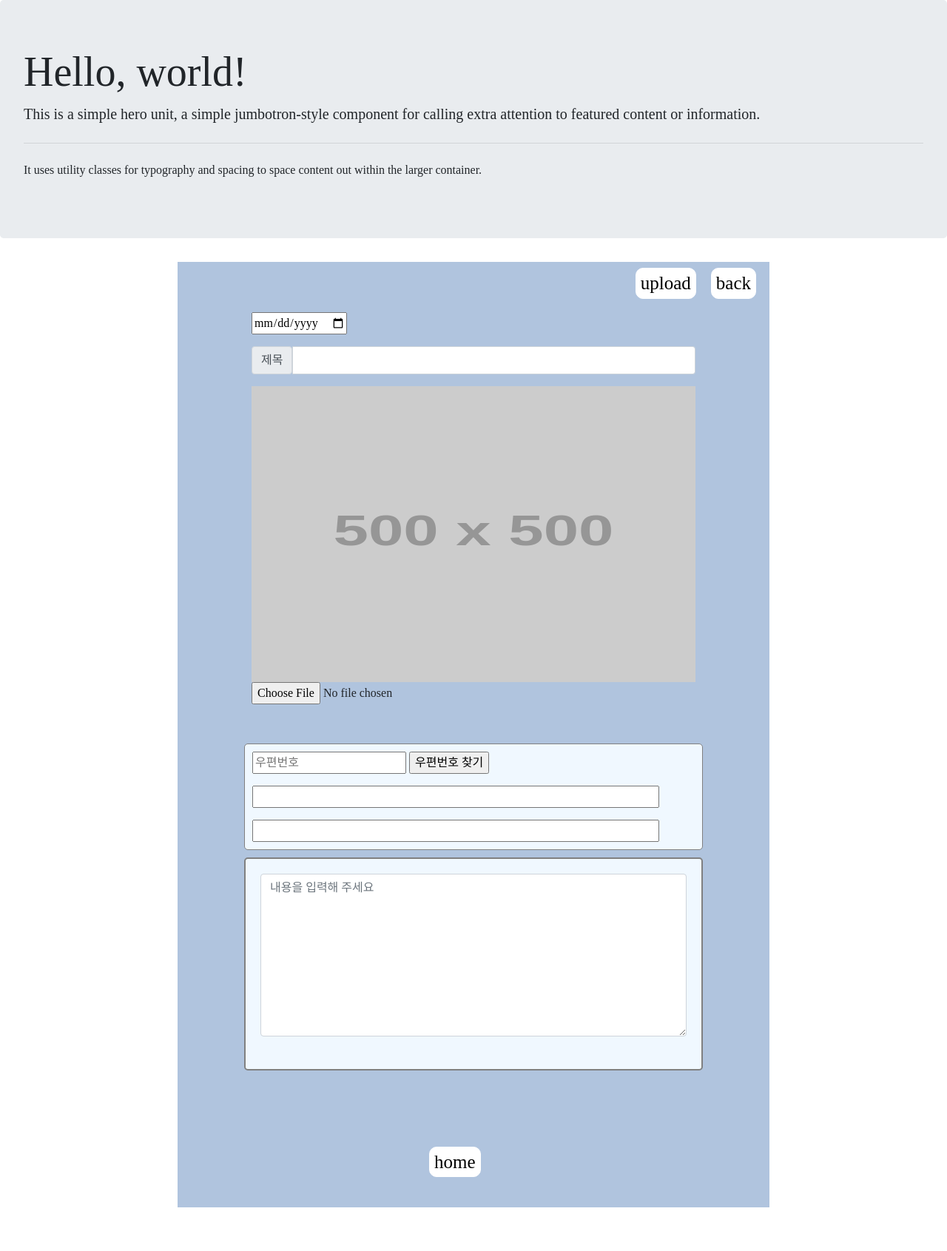
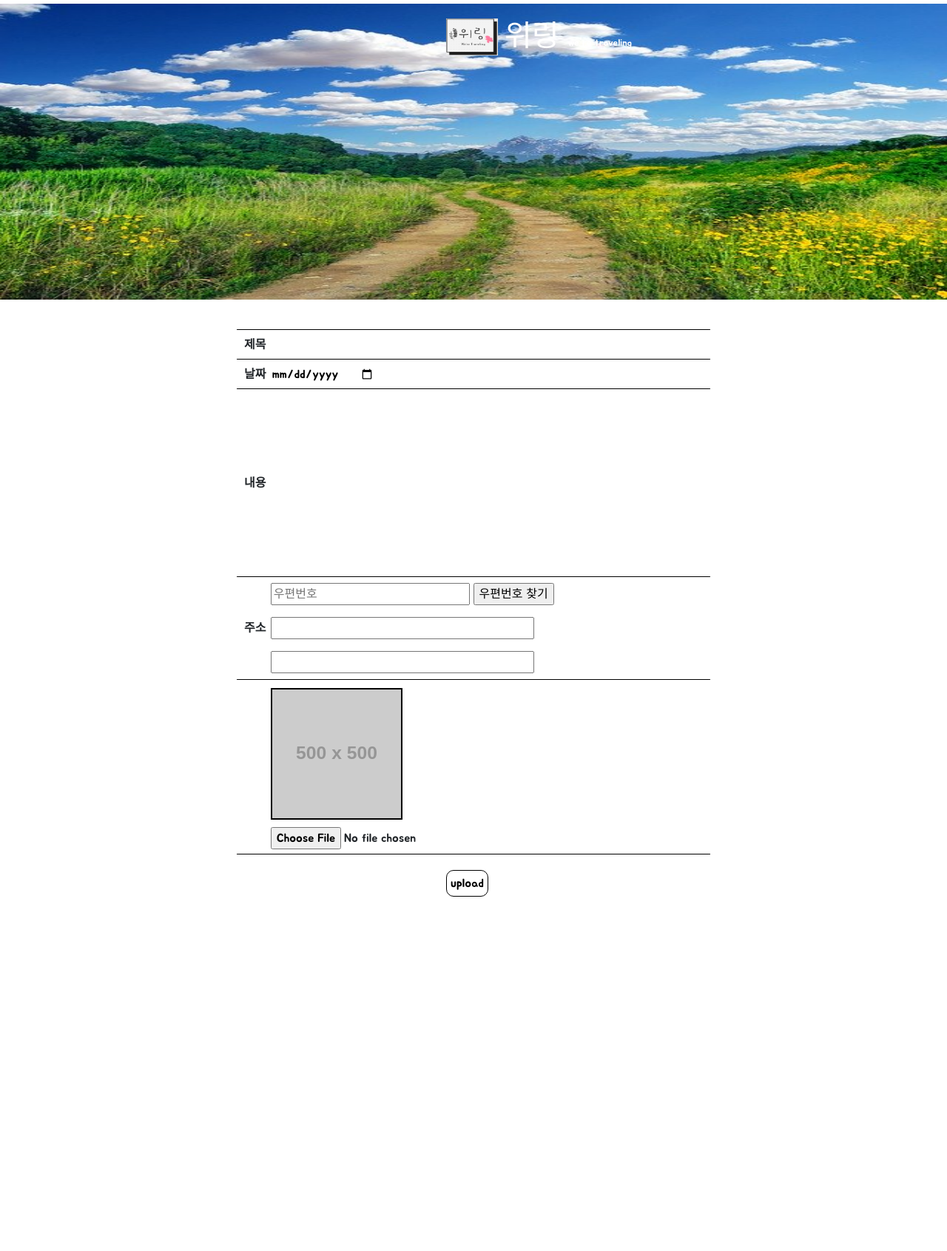
Before and after one commit to jtheeeeee/we_are_traveling, a Flask app: page /insert in a window 1280 px wide. Shown: the whole page at 74% size. After the commit the page ends 1212 px from the top, so only its background shows below. Run offline with Flask 2, Linux system fonts and the light colour scheme; grey boxes labelled with a size stand in for pictures from a placeholder-image service; some libraries are stand-ins or nearby versions.

Commit message:
insert_form, update CSS 변경
insert_form 화면 구성 CSS 수정
update 화면 구성 CSS 수정

```diff
--- a/templates/insert_form.html
+++ b/templates/insert_form.html
@@ -6,8 +6,8 @@
     <title>위링 | 방구석 여행기</title>
     <link rel="preconnect" href="https://fonts.googleapis.com">
     <link rel="preconnect" href="https://fonts.gstatic.com" crossorigin>
-    <link href="https://fonts.googleapis.com/css2?family=Nanum+Myeongjo&family=Noto+Serif+KR:wght@300&display=swap"
-          rel="stylesheet">
+    <link href="https://fonts.googleapis.com/css2?family=Jua&display=swap" rel="stylesheet">
+
     <meta property="og:title" content="위링 여행정보"/>
     <meta property="og:description" content="여행정보 공유기능"/>
     <meta property="og:image" content="{{ url_for('static', filename='logo_white.png') }}"/>
@@ -34,155 +34,91 @@
 
 
     <style>
-        * {
-            font-family: 'Nanum Myeongjo', serif;
-            font-family: 'Noto Serif KR', serif;
-        }
-
-        .wrap {
-            width: 800px;
-            margin: auto;
-            background-color: lightsteelblue;
-            padding: 0px 10px 10px;
-        }
-
-        .button-top {
-            display: flex;
-            justify-content: flex-end;
-        }
-
-        .content-wrap {
-            width: 500px;
-            margin: auto;
-            margin-top: 10px;
-            /*background-color: lightpink;*/
-        }
-
-
-        .button {
-            margin: 8px;
-            background-color: white;
-            border: 2px solid gray;
-            border-radius: 5px;
-            font-size: 25px;
-            border: 1px solid white;
-            border-radius: 10px;
-        }
-
-        .form-floating {
-            padding: 20px;
-            border: 2px solid gray;
-            border-radius: 5px;
-            background-color: aliceblue;
-            margin: 10px auto 0px auto;
-            position: center;
-            width: 800px;
-        }
-
-
-        .input-group mb-3 {
-            background-color: aliceblue;
-        }
-
-        .row {
-            padding: 3px 5px 3px;
-            margin-top: 0px;
-        }
-
-        .col {
-            padding: 10px 10px 10px 10px;
-            border: 1px solid gray;
-            border-radius: 5px;
-            margin: 50px 0px 0px 0px;
-            background-color: aliceblue;
-        }
-
-        .content-wrap {
-            width: 600px;
-            margin: auto;
-            margin-top: 10px;
-            height: 1200px
-            /*background-color: lightpink;*/
-        }
-
-        .address {
-            width: 550px;
-        }
-
-        .home-button {
-            background-color: white;
-            margin: 100px 100px 100px 240px;
-            font-size: 25px;
-            border: 1px solid white;
-            border-radius: 10px;
-        }
-
-        .input-text {
-            height: 300px;
-        }
-
+        * {font-family: 'Jua', sans-serif;}
+        body { display: flex; align-content: center; justify-content: center; }
+        #body_all { width: 100%; overflow: hidden; }
+        #header {position: absolute;width: 100%;padding: 50px 0;background-color: transparent;z-index: 4;}
+        #header h1 {position: absolute;left: 60%;top: 50%;transform: translate(-50%, -50%);text-align: center;color: white;}
+        #header img {position: absolute;right: 85%;top: 50%;transform: translate(-50%, -50%);width: 70px;height: 50px;}
+        .subtitle {font-size: small;}
+        #main {width: 100%;height: 100%;display: flex;justify-content: center;align-items: center;flex-wrap: wrap;margin-bottom: 20px;}
+        #visual {position: relative;width: 100%;height: 400px;text-align: center;overflow: hidden;}
+        #visual img {width: 100%;height: 100%;}
+        .table_list{width: 50%;height: 400px;border : 0;margin-top: 30px;}
+         input:focus {outline: none;}
+         textarea:focus {outline: none;}
+        .table_border {border-bottom: 1px solid black;border-top: 1px solid black;}
+        .table_filter{width: 7%; padding-left: 10px;}
+        .table_title {width: 100%;border: 0 solid black;}
+        .table_date_input{width: 140px; border: 0 solid black;}
+        .table_textarea{width:100%;  resize: none; border: none;}
+        .table_postcode_input{margin-top: 7px;}
+        .table_address_input { width: 60%; }
+        .table_detailAddress_input{ margin-bottom: 7px; width: 60%;}
+        .table_file{border:2px solid black;  width: 30%; height:100%; margin-top: 10px; margin-bottom: 10px; }
+        .table_file_img{width: 100%; height:100%;  }
+        .table_file_input{display: block; margin-bottom: 5px;}
+        .upload-button { background-color: white; margin: 20px 0px 20px 0px; padding: 5px; font-size: 20vm; border: 1px solid black; border-radius: 10px; position:relative; right: -40%; top: 50%; }
     </style>
-
-
 </head>
 <body>
-<div class="jumbotron">
-    <div>
-        <h1 class="display-4">Hello, world!</h1>
-        <p class="lead">This is a simple hero unit, a simple jumbotron-style component for calling extra attention to
-            featured content or information.</p>
-        <hr class="my-4">
-        <p>It uses utility classes for typography and spacing to space content out within the larger container.</p>
+<div id="body_all">
+    <header id="header">
+        <!--제목과 메뉴-->
+        <a href="/"><h1><img src="{{ url_for('static', filename='img/logo.png') }}" alt="icon">위링 <span class="subtitle">we're traveling</span>
+        </h1></a>
+    </header>
+    <main id="main">
+        <!--메인비주얼-->
+        <section id="visual">
+            <img src="{{ url_for('static', filename='img/main.jpg') }}">
+        </section>
+        </p>
+        <table class="table_list">
+            <tr class="table_border" style="height: 40px;">
+                <th class="table_filter"  >제목</th>
+                <td><input class="table_title" id='title' type="text" size=50/></td>
+            </tr>
+            <tr class="table_border " style="height: 40px;" >
+                <th class="table_filter" >날짜</th>
+                <td><input class="table_date_input" type="date" id="date"></td>
+            </tr>
+            <tr class="table_border">
+                <th class="table_filter" > 내용</th>
+                <td>
+                    <textarea class="table_textarea" cols="120" rows="10" id="content"></textarea>
+                </td>
+            </tr>
+            <tr class="table_border">
+                <th class="table_filter" > 주소</th>
+                <td>
+                    <p><input class="table_postcode_input"  type="text" id="postcode" placeholder="우편번호">
+                        <input type="button" onclick="postcode()" value="우편번호 찾기"><br></p>
+                    <p><input type="text" class="table_address_input" id="roadAddress"></p>
+                    <span id="guide" style="color:#999;display:none"></span>
+                    <input type="text" class="table_detailAddress_input" id="detailAddress">
+                </td>
+            </tr>
+            <tr class="table_border">
+                <th>
+                </th>
+                <td>
+                    <div class="table_file" >
+                        <img class="table_file_img" id="preview-image"
+                             src="https://dummyimage.com/500x500/ffffff/000000.png&text=preview+image">
                     </div>
-</div>
-
-<div class="wrap" id="wrap">
-
-
-    <div class="button-top">
-        <div>
-            <button class="button" onclick="insert()">upload</button>
-            <button type="button" onClick="location.href='/'" class="button">back</button>
-        </div>
-    </div>
-
-
-    <div class="content-wrap">
-        <form>
-            <p><input type="date" id="date"></p>
-            <div class="input-group input-group-sm mb-3">
-                <span class="input-group-text" id="inputGroup-sizing-sm">제목</span>
-                <input type="text" id="title" class="form-control" aria-label="Sizing example input"
-                       aria-describedby="inputGroup-sizing-sm">
-            </div>
-        </form>
-
-        <div class="image-container">
-            <img style="width: 600px; height:400px; " id="preview-image"
-                 src="https://dummyimage.com/500x500/ffffff/000000.png&text=preview+image">
-            <input style="display: block;" type="file" id="input-image">
-        </div>
-
-        <div class="row">
-            <div class="col">
-                <p><input type="text" id="postcode" placeholder="우편번호" >
-                    <input type="button" onclick="postcode()" value="우편번호 찾기"><br></p>
-                <p><input type="text" class="address" id="roadAddress" ></p>
-                <span id="guide" style="color:#999;display:none"></span>
-                <input type="text" class="address" id="detailAddress">
-            </div>
-
-            <div class="form-floating">
-            <textarea class="form-control" style="max-height:220px; min-height:220px; height:220px;"
-                      placeholder="내용을 입력해 주세요" id="content"
-                      style="height: 100px"></textarea>
-                <label for="floatingTextarea2"></label>
-                <div class="d-grid gap-2 d-md-block">
-                </div>
-            </div>
-        </div>
-        <button type="button" onClick="location.href='/'" class="home-button">home</button>
-    </div>
+                    <input class="table_file_input" type="file" id="input-image">
+                </td>
+            </tr>
+            <tr>
+                <th>
+                </th>
+                <td>
+                    <button class="upload-button" onclick="insert()">upload</button>
+                </td>
+            </tr>
+        </table>
+    </main>
 </div>
 </body>
 <script>
@@ -239,12 +175,11 @@
     })
 
     function insert() {
-    alert('upload')
-    let bool='True'
+        let bool = 'True'
         let content_file = $('#input-image')[0].files[0]
-    if (content_file === undefined){
-        bool="False"
-        content_file='none'
+        if (content_file === undefined) {
+            bool = "False"
+            content_file = 'none'
         }
         let date = $('#date').val()
         let title = $('#title').val()
@@ -253,8 +188,8 @@
         let detailaddress = $('#detailAddress').val()
         let content = $('#content').val()
         let form_data = new FormData()
-    console.log( content_file, date, title, postcode)
-    form_data.append("bool",bool)
+        console.log(content_file, date, title, postcode)
+        form_data.append("bool", bool)
         form_data.append("file_give", content_file)
         form_data.append("title_give", title)
         form_data.append("content_give", content)
@@ -278,8 +213,6 @@
     }
 
 
-
-
 </script>
 
 </html>
```
Also changed, not shown: templates/update.html (+87 -163 lines). Lines whose indentation alone changed are shown as unchanged.
